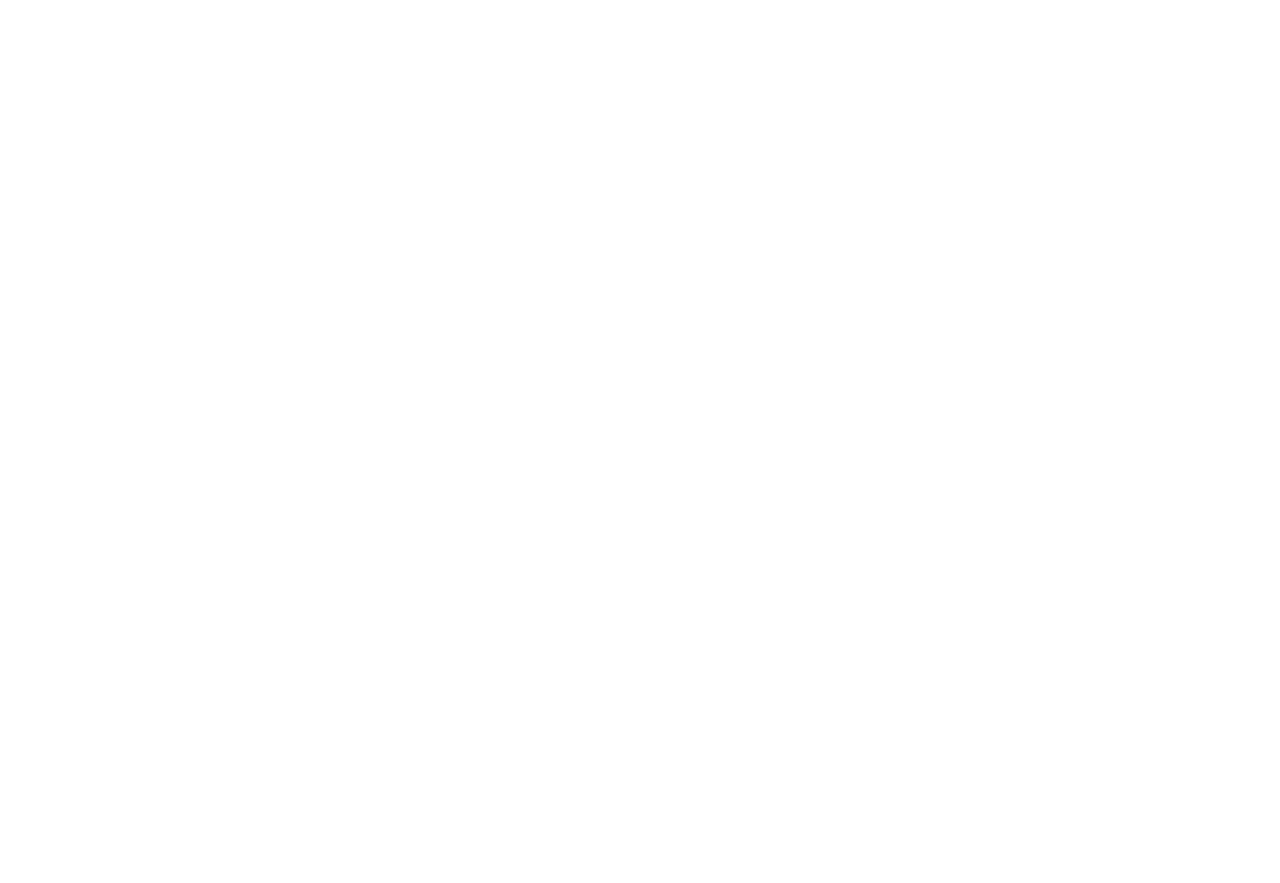
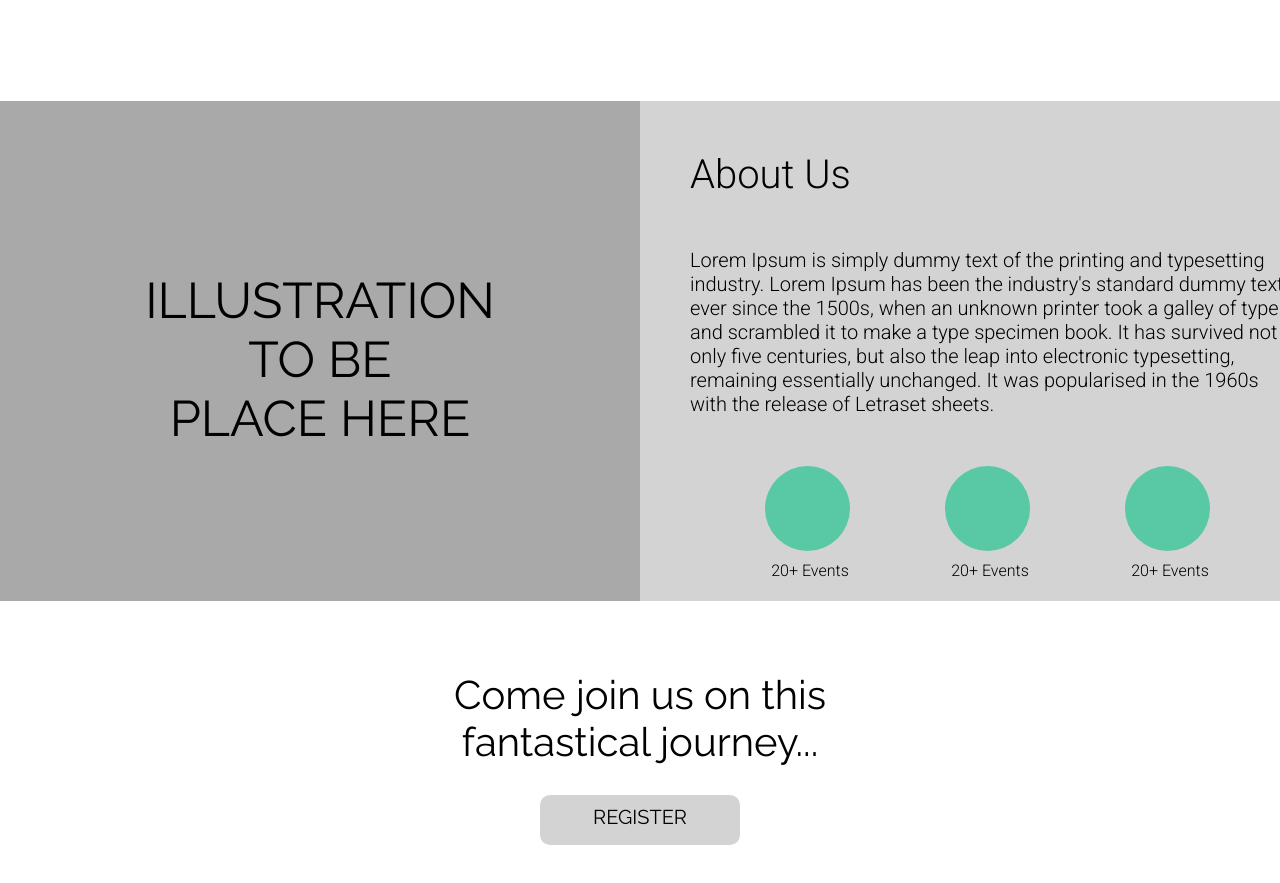
Before and after one commit to Zerone-IIITDM/samgatha-2018, a React (Create React App) app in the folder client/: page / in a window 1280 px wide. Shown: the part 261-1144 px from the top of the page. Before the commit the page ends 800 px from the top, so only its background shows below. Built offline with nearby package versions, Linux system fonts and the light colour scheme.

Commit message:
Added: Homepage

```diff
--- a/client/src/components/App.js
+++ b/client/src/components/App.js
@@ -1,11 +1,13 @@
 import React, { Component } from 'react';
 import Header from './Header';
+import Home from './Homepage/Home';
 
 class App extends Component {
   render() {
     return (
       <div className="container">
         <Header/>
+        <Home />
       </div>
     );
   }
--- /dev/null
+++ b/client/src/components/Homepage/Home.css
@@ -0,0 +1,95 @@
+@import url('https://fonts.googleapis.com/css?family=Raleway');
+@import url('https://fonts.googleapis.com/css?family=Roboto:300');
+
+.headContainer{
+	border: 1px solid white;
+	height: 300px;
+	width:100%;
+	margin-top: 60px;
+}
+.titleText{
+	margin-top: 80px;
+	margin-left: 150px;
+	font-size: 50px;
+	font-family: 'Raleway', sans-serif;
+}
+.aboutUs{
+	display: inline-flex;
+	width: 100%;
+}
+.leftSide{
+	width: 50%;
+	min-height: 500px;
+	background-color: #A9A9A9;
+}
+.rightSide{
+	background-color: lightgrey;
+	width: 50%;
+	min-height: 500px;
+}
+.leftSideText{
+	margin-top: 170px;
+	text-align: center;
+	font-size: 50px;
+	font-family: 'Raleway', sans-serif;
+}
+.rightSideHeaderText{
+	font-weight: 400;
+	margin-left: 50px;
+	margin-top: 50px;
+	font-size: 40px;
+	font-family: 'Roboto', sans-serif;
+}
+.rightSideContainerText{
+	font-family: 'Roboto', sans-serif;
+	font-size: 20px;
+	width: 600px;
+	margin-left: 50px;
+	margin-top: 50px;
+}
+.stats{
+	display: inline-flex;
+	width: 600px;
+	margin-left: 50px;
+	margin-top: 50px;
+}
+.circle1{
+	margin-left: 60px;
+	width: 120px;
+	height: 120px;
+}
+.circleStat{
+	background-color: #59C9A5;
+	width: 85px;
+	height: 85px;
+	border-radius: 50%;
+	margin-left: 15px;
+}
+.statName{
+	font-family: 'Roboto', sans-serif;
+	text-align: center;
+	margin-top: 10px;
+}
+.joinUs{
+	height: 350px;
+	width: 100%;
+}
+.joinText{
+	margin-top: 70px;
+	text-align: center;
+	font-size: 40px;
+	font-family: 'Raleway', sans-serif;
+}
+.registerBtn{
+	width: 200px;
+	height: 50px;
+	border-radius: 10px;
+	margin: auto;
+	margin-top: 30px;
+	background-color: lightgrey;
+	text-align: center;
+	font-family: 'Raleway', sans-serif;
+	font-size: 20px;
+	line-height: 45px;
+	cursor: pointer;
+}
--- /dev/null
+++ b/client/src/components/Homepage/Home.js
@@ -0,0 +1,64 @@
+import React, { Component } from 'react';
+import './Home.css';
+
+class Home extends Component{
+	render(){
+		return(
+			<div className="mainContainer">
+				<div className="headContainer">
+					<div className="titleText">
+						Welcome To<br />A <span style={{color:'#56E39F'}}>Magical</span> World!
+					</div>
+				</div>
+				<div className="aboutUs">
+					<div className="leftSide">
+						<div className="leftSideText">
+							ILLUSTRATION<br />TO BE<br />PLACE HERE
+						</div>
+					</div>
+					<div className="rightSide">
+						<div className="rightSideHeaderText">
+							About Us
+						</div>
+						<div className="rightSideContainerText">
+							Lorem Ipsum is simply dummy text of the printing and typesetting industry. Lorem Ipsum has been the industry's standard dummy text ever since the 1500s, when an unknown printer took a galley of type and scrambled it to make a type specimen book. It has survived not only five centuries, but also the leap into electronic typesetting, remaining essentially unchanged. It was popularised in the 1960s with the release of Letraset sheets.
+						</div>
+						<div className="stats">
+							<div className="circle1">
+								<div className="circleStat">
+								</div>
+								<div className="statName">
+									20+ Events
+								</div>
+							</div>
+							<div className="circle1">
+								<div className="circleStat">
+								</div>
+								<div className="statName">
+									20+ Events
+								</div>
+							</div>
+							<div className="circle1">
+								<div className="circleStat">
+								</div>
+								<div className="statName">
+									20+ Events
+								</div>
+							</div>
+						</div>
+					</div>
+				</div>
+				<div className="joinUs">
+					<div className="joinText">
+						Come join us on this<br />fantastical journey...
+					</div>
+					<div className="registerBtn">
+						REGISTER
+					</div>
+				</div>
+			</div>
+		);
+	}
+}
+
+export default Home;
```
